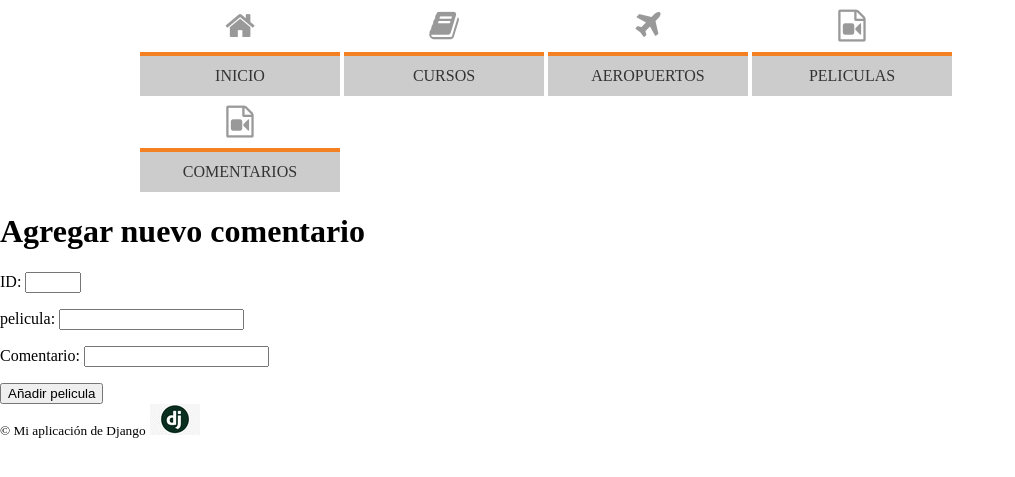
After one commit to Oscar-M-Quintana/djangoProyectoIT, a Django app: page /zmyapp/nuevocomentario in a window 1280 px wide. The commit adds this page. Shown: the top 477 px of the page, without its empty margins (0-1015 px from the left). Run offline with Django 3.2, Linux system fonts and the light colour scheme.

Commit message:
modulo 3 terminado

```diff
--- a/zmyapp/forms.py
+++ b/zmyapp/forms.py
@@ -15,6 +15,12 @@ class FormularioCurso(forms.Form):
     inscriptos = forms.IntegerField(label="Inscriptos")
 
 
+class FormularioComentario(forms.Form):
+    id = forms.IntegerField(label="ID", min_value=0, max_value=64)
+    pelicula = forms.CharField(label="pelicula", max_length=64)
+    comentario = forms.CharField(label="Comentario")
+
+
 class FormularioPelicula(forms.Form):
     nombre = forms.CharField(label="Nombre:", max_length=32)
     fecha = forms.DateField(
--- a/zmyapp/templates/zmyapp/aeropuertos.html
+++ b/zmyapp/templates/zmyapp/aeropuertos.html
@@ -26,4 +26,4 @@
   </table>
 </div>
 
-  {% endblock %}
+{% endblock %}
--- /dev/null
+++ b/zmyapp/templates/zmyapp/nuevocomentario.html
@@ -0,0 +1,11 @@
+{% extends "zmyapp/layout.html" %}
+<!-- Titulo -->
+{% block title %} Agregar comentario {%endblock%}
+<!-- Bloque body -->
+{% block content %}
+<h1>Agregar nuevo comentario</h1>
+<form method="post">
+  {% csrf_token %} {{ form.as_p }}
+  <input type="submit" value="Añadir pelicula" />
+</form>
+{% endblock %}
--- a/zmyapp/templates/zmyapp/tabla_comentarios.html
+++ b/zmyapp/templates/zmyapp/tabla_comentarios.html
@@ -20,6 +20,10 @@
     </td>
     <td>{{ comentario }}</td>
   </tr>
+
   {% endfor %}
 </table>
+<a href="{% url 'nuevocomentario' %}">
+  <span class="texto">AGREGAR COMENTARIO</span>
+</a>
 {% endblock %} {% load static %}
--- a/zmyapp/urls.py
+++ b/zmyapp/urls.py
@@ -12,6 +12,7 @@ urlpatterns = [
     path("indexFromTemplates", views.indexTemplates, name="indexFromTemplates"),
     path("curso/<str:nombre_curso>", views.curso, name="curso"),
     path("tablacomentarios", views.tabla_comentarios, name="tabla_comentarios"),
+    path("nuevocomentario", views.nuevo_comentario, name="nuevocomentario"),
     path(
         "peliculas/<str:nombre>/comentario/<int:numero_comentario>",
         views.peliculas,
--- a/zmyapp/views.py
+++ b/zmyapp/views.py
@@ -101,6 +101,31 @@ def tabla_comentarios(request):
     return render(request, "zmyapp/tabla_comentarios.html", ctx)
 
 
+def nuevo_comentario(request):
+    if request.method == "POST":
+        form = forms.FormularioComentario(request.POST)
+        if form.is_valid():
+            conn = sqlite3.connect("cursos.db")
+            cursor = conn.cursor()
+            datos = (
+                form.cleaned_data["id"],
+                form.cleaned_data["pelicula"],
+                form.cleaned_data["comentario"],
+            )
+            cursor.execute(
+                "INSERT INTO comentarios VALUES (?, ?, ?)",
+                datos,
+            )
+            conn.commit()
+            conn.close()
+            ctx = {"form": datos}
+            return render(request, "zmyapp/comentariocargado.html", ctx)
+    else:
+        form = forms.FormularioComentario()
+        ctx = {"form": form}
+        return render(request, "zmyapp/nuevocomentario.html", ctx)
+
+
 def nueva_pelicula(request):
     if request.method == "POST":
         form = forms.FormularioPelicula(request.POST)
```
Also changed, not shown: zmyapp/templates/zmyapp/comentariocargado.html (added, +11 -0 lines), cursos.db.
